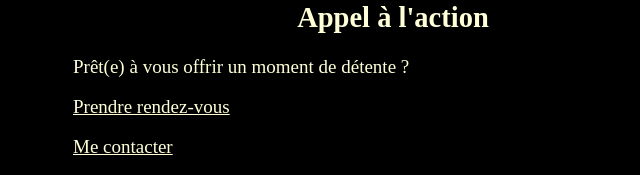
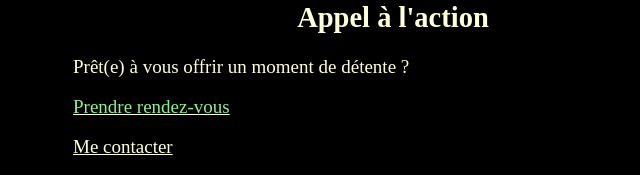
Before and after one commit to AuroraReikiFrance/aurorareikifrance.github.io, a plain HTML site: page index.html in a window 1280 px wide. Shown: the part 4035-4210 px from the top of the page, without its empty margins (247-887 px from the left). Drawn offline with Linux system fonts and the light colour scheme.

Commit message:
Update index.html

```diff
--- a/index.html
+++ b/index.html
@@ -134,7 +134,7 @@
 
       <h2>Appel à l'action</h2>
       <p>Prêt(e) à vous offrir un moment de détente ?</p>
-      <p><a href="prendre-rendez-vous.html.html">Prendre rendez-vous</a></p>
+      <p><a href="prendre-rendez-vous.html.html"><span class="green-text">Prendre rendez-vous</span></a></p>
       <p><a href="contact.html">Me contacter</a></p>
 
       <img src="https://images.pexels.com/photos/27768626/pexels-photo-27768626.png" alt="Moonset" class="center">
```
